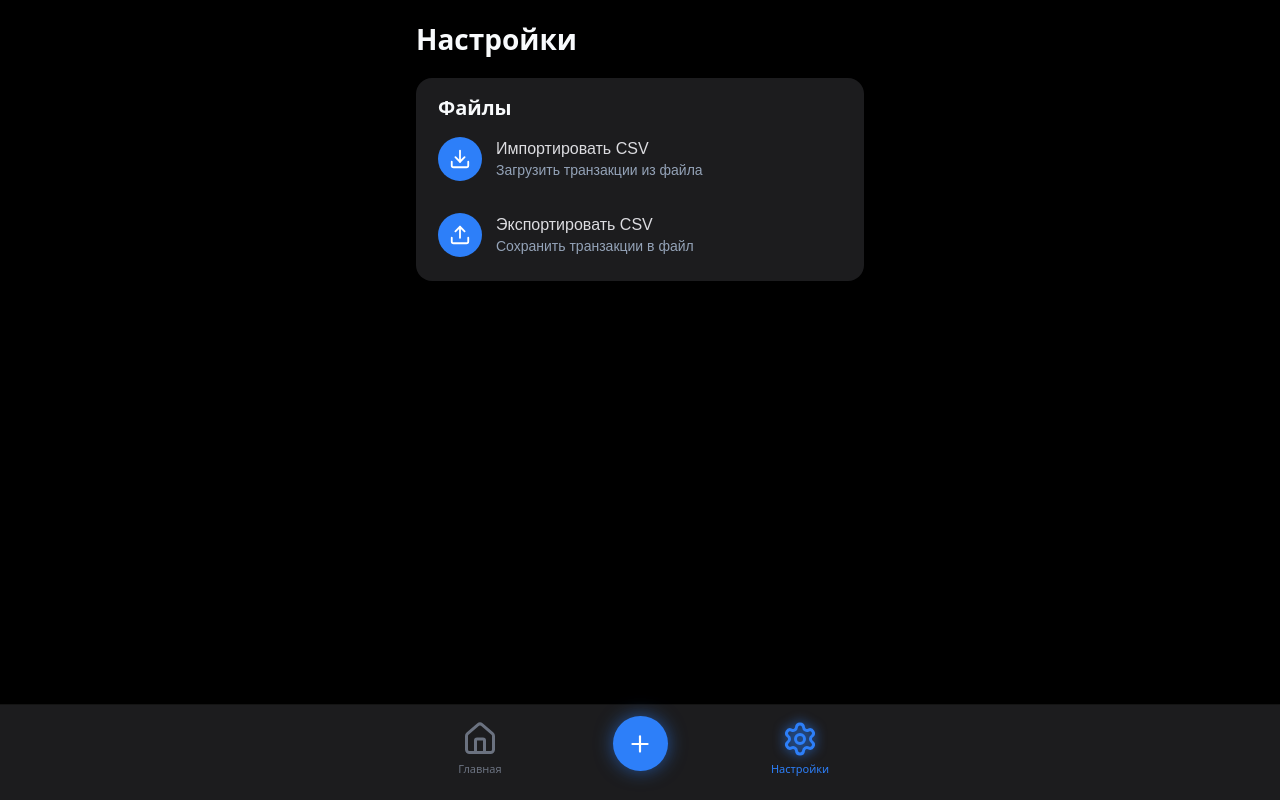
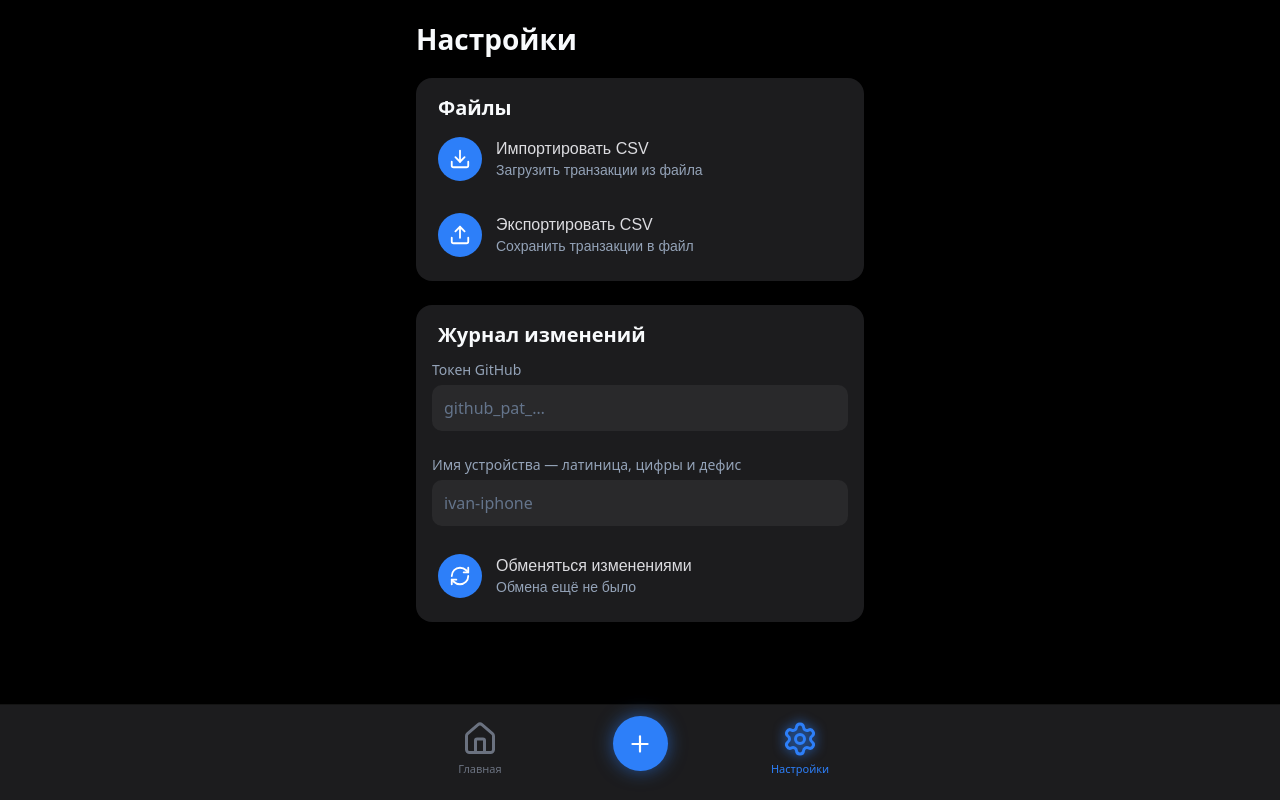
Before and after one commit to ivan-legostin/spendy-pwa, a React (Vite) app: page /spendy-pwa/settings in a window 1280 px wide. Built offline with nearby package versions, Linux system fonts and the light colour scheme.

Commit message:
UI обмена журналом изменений

```diff
--- a/src/changelog/GitHubClient.ts
+++ b/src/changelog/GitHubClient.ts
@@ -29,6 +29,11 @@ interface ContentsResponse {
   content: string;
   encoding: string;
   sha: string;
+}
+
+interface BlobResponse {
+  content: string;
+  encoding: string;
 }
 
 interface WriteResponse {
@@ -109,6 +114,29 @@ async function fail(response: Response): Promise<never> {
 }
 
 /**
+ * Прочитать содержимое объекта-файла напрямую.
+ *
+ * Contents API отдаёт содержимое только для файлов до мегабайта, у Git Blobs API
+ * потолок сто мегабайт. Журнал за месяц массового импорта мегабайт перешагивает.
+ *
+ * @param token personal access token.
+ * @param sha blob sha объекта.
+ * @returns promise, завершающийся содержимым файла.
+ */
+async function readBlob(token: string, sha: string): Promise<string> {
+  const response = await request(token, `${REPOSITORY_PATH}/git/blobs/${sha}`);
+  if (!response.ok) {
+    await fail(response);
+  }
+
+  const body: BlobResponse = await response.json();
+  if (body.encoding !== 'base64') {
+    throw new GitHubApiError(response.status, `Содержимое пришло в неизвестной кодировке: ${body.encoding}`);
+  }
+  return decodeBase64ToUtf8(body.content);
+}
+
+/**
  * Получить список файлов репозитория с их версиями одним запросом.
  *
  * Позволяет не скачивать файлы, чей blob sha не изменился с прошлого чтения.
@@ -155,11 +183,11 @@ export async function readFile(token: string, path: string): Promise<RemoteFile
   }
 
   const body: ContentsResponse = await response.json();
-  if (body.encoding !== 'base64') {
-    throw new GitHubApiError(response.status, `Файл ${path} слишком велик для чтения через Contents API`);
-  }
+  const text = body.encoding === 'base64'
+    ? decodeBase64ToUtf8(body.content)
+    : await readBlob(token, body.sha);
 
-  return { text: decodeBase64ToUtf8(body.content), sha: body.sha };
+  return { text, sha: body.sha };
 }
 
 /**
--- a/src/screens/SettingsScreen.css
+++ b/src/screens/SettingsScreen.css
@@ -164,3 +164,34 @@
   background: #2c2c2e;
   color: #94a3b8;
 }
+
+.settings__field {
+  display: flex;
+  flex-direction: column;
+  gap: 6px;
+  padding: 12px 16px;
+}
+
+.settings__field-label {
+  font-size: 0.875rem;
+  color: #94a3b8;
+}
+
+.settings__input {
+  background: rgba(255, 255, 255, 0.06);
+  border: none;
+  border-radius: 10px;
+  padding: 12px;
+  font-size: 1rem;
+  font-family: inherit;
+  color: #dcdce0;
+}
+
+.settings__input::placeholder {
+  color: #64748b;
+}
+
+.settings__item:disabled {
+  opacity: 0.5;
+  cursor: default;
+}
--- a/src/screens/SettingsScreen.tsx
+++ b/src/screens/SettingsScreen.tsx
@@ -1,8 +1,15 @@
-import React, { useRef, useState } from 'react';
-import { Download, Upload } from 'lucide-react';
+import React, { useEffect, useRef, useState } from 'react';
+import { Download, RefreshCw, Upload } from 'lucide-react';
+import { SettingKey } from '../dao/models/SettingKey.ts';
+import { ChangeLogStateKey } from '../dao/models/ChangeLogStateKey.ts';
 import * as categoryRepository from '../dao/service/CategoryDaoService.ts';
+import * as changeLogStateRepository from '../dao/service/ChangeLogStateDaoService.ts';
+import * as outboxRepository from '../dao/service/OutboxDaoService.ts';
+import * as settingsRepository from '../dao/service/SettingsDaoService.ts';
 import * as transactionRepository from '../dao/service/TransactionDaoService.ts';
 import * as transactionService from '../service/TransactionService.ts';
+import { ExchangeResult } from '../changelog/ExchangeResult.ts';
+import { exchangeChanges } from '../changelog/ChangeLogService.ts';
 import { exportToCsv } from '../utils/CsvExporter';
 import { parseCsv } from '../utils/CsvParser';
 import './SettingsScreen.css';
@@ -32,12 +39,81 @@ function ImportDialog({ onReplace, onAppend, onCancel }: Readonly<{
 }
 
 /**
+ * Привести имя устройства к виду, пригодному для пути в репозитории.
+ *
+ * @param value введённое значение.
+ * @returns строка из латиницы, цифр и дефисов.
+ */
+function normalizeDeviceId(value: string): string {
+  return value.toLowerCase().replace(/[^a-z0-9-]/g, '');
+}
+
+/**
+ * Описать итог обмена для показа пользователю.
+ *
+ * Числа прочитанных и всех файлов нужны для диагностики: они показывают решение
+ * устройства о том, что пропустить по кешу версий, которого не видно ни в репозитории,
+ * ни где-либо ещё на телефоне.
+ *
+ * @param result итог обмена.
+ * @returns строка для показа.
+ */
+function describeExchange(result: ExchangeResult): string {
+  const parts = [
+    `отправлено ${result.sentCount}`,
+    `применено ${result.appliedCount}`,
+    `прочитано файлов ${result.readPaths.length} из ${result.totalFileCount}`,
+  ];
+  if (result.brokenLineCount > 0) {
+    parts.push(`повреждённых строк ${result.brokenLineCount}`);
+  }
+  const summary = `Обмен завершён: ${parts.join(', ')}`;
+  return result.readPaths.length > 0 ? `${summary}. Прочитаны: ${result.readPaths.join(', ')}` : summary;
+}
+
+/**
+ * Описать состояние журнала под кнопкой обмена.
+ *
+ * @param pendingCount число неотправленных записей.
+ * @param lastExchangeTimestamp момент последнего обмена.
+ * @returns строка для показа.
+ */
+function describeChangeLogState(pendingCount: number, lastExchangeTimestamp: number | undefined): string {
+  if (pendingCount > 0) {
+    return `Не отправлено записей: ${pendingCount}`;
+  }
+  if (lastExchangeTimestamp) {
+    return `Последний обмен: ${new Date(lastExchangeTimestamp).toLocaleString('ru-RU')}`;
+  }
+  return 'Обмена ещё не было';
+}
+
+/**
  * Экран настроек приложения.
  */
 export default function SettingsScreen() {
   const fileInputRef = useRef<HTMLInputElement>(null);
   const [status, setStatus] = useState<string | null>(null);
   const [pendingFile, setPendingFile] = useState<File | null>(null);
+  const [githubToken, setGithubToken] = useState('');
+  const [deviceId, setDeviceId] = useState('');
+  const [pendingCount, setPendingCount] = useState(0);
+  const [lastExchangeTimestamp, setLastExchangeTimestamp] = useState<number | undefined>(undefined);
+  const [isExchanging, setIsExchanging] = useState(false);
+
+  useEffect(() => {
+    Promise.all([
+      settingsRepository.getSetting<string>(SettingKey.githubToken),
+      settingsRepository.getSetting<string>(SettingKey.deviceId),
+      outboxRepository.count(),
+      changeLogStateRepository.getChangeLogState<number>(ChangeLogStateKey.lastExchangeTimestamp),
+    ]).then(([token, device, count, timestamp]) => {
+      setGithubToken(token ?? '');
+      setDeviceId(device ?? '');
+      setPendingCount(count);
+      setLastExchangeTimestamp(timestamp);
+    });
+  }, []);
 
   function handleFileChange(event: React.ChangeEvent<HTMLInputElement>) {
     const file = event.target.files?.[0];
@@ -68,6 +144,33 @@ export default function SettingsScreen() {
       status += `. Пропущено строк: ${errors.length} (${details})`;
     }
     setStatus(status);
+    setPendingCount(await outboxRepository.count());
+  }
+
+  async function handleTokenChange(value: string) {
+    setGithubToken(value);
+    await settingsRepository.saveSetting(SettingKey.githubToken, value);
+  }
+
+  async function handleDeviceIdChange(value: string) {
+    const normalized = normalizeDeviceId(value);
+    setDeviceId(normalized);
+    await settingsRepository.saveSetting(SettingKey.deviceId, normalized);
+  }
+
+  async function handleExchange() {
+    setIsExchanging(true);
+    setStatus(null);
+    try {
+      const result = await exchangeChanges();
+      setStatus(describeExchange(result));
+      setLastExchangeTimestamp(Date.now());
+    } catch (error) {
+      setStatus(error instanceof Error ? error.message : 'Не удалось обменяться изменениями');
+    } finally {
+      setPendingCount(await outboxRepository.count());
+      setIsExchanging(false);
+    }
   }
 
   return (
@@ -106,6 +209,52 @@ export default function SettingsScreen() {
             </button>
           </div>
         </div>
+
+        <div className="settings__section">
+          <div className="settings__group">
+            <div className="settings__section-header">
+              <h2 className="settings__section-title">Журнал изменений</h2>
+            </div>
+            <div className="settings__field">
+              <label className="settings__field-label" htmlFor="settings-github-token">Токен GitHub</label>
+              <input
+                id="settings-github-token"
+                className="settings__input"
+                type="password"
+                autoComplete="off"
+                placeholder="github_pat_…"
+                value={githubToken}
+                onChange={event => handleTokenChange(event.target.value)}
+              />
+            </div>
+            <div className="settings__field">
+              <label className="settings__field-label" htmlFor="settings-device-id">
+                Имя устройства — латиница, цифры и дефис
+              </label>
+              <input
+                id="settings-device-id"
+                className="settings__input"
+                autoComplete="off"
+                placeholder="ivan-iphone"
+                value={deviceId}
+                onChange={event => handleDeviceIdChange(event.target.value)}
+              />
+            </div>
+            <button className="settings__item" onClick={handleExchange} disabled={isExchanging}>
+              <div className="settings__item-icon settings__item-icon--green">
+                <RefreshCw size={22} color="#fff"/>
+              </div>
+              <div className="settings__item-text">
+                <span className="settings__item-label">
+                  {isExchanging ? 'Идёт обмен…' : 'Обменяться изменениями'}
+                </span>
+                <span className="settings__item-description">
+                  {describeChangeLogState(pendingCount, lastExchangeTimestamp)}
+                </span>
+              </div>
+            </button>
+          </div>
+        </div>
       </div>
       {status && <p className="settings__status">{status}</p>}
 
```
